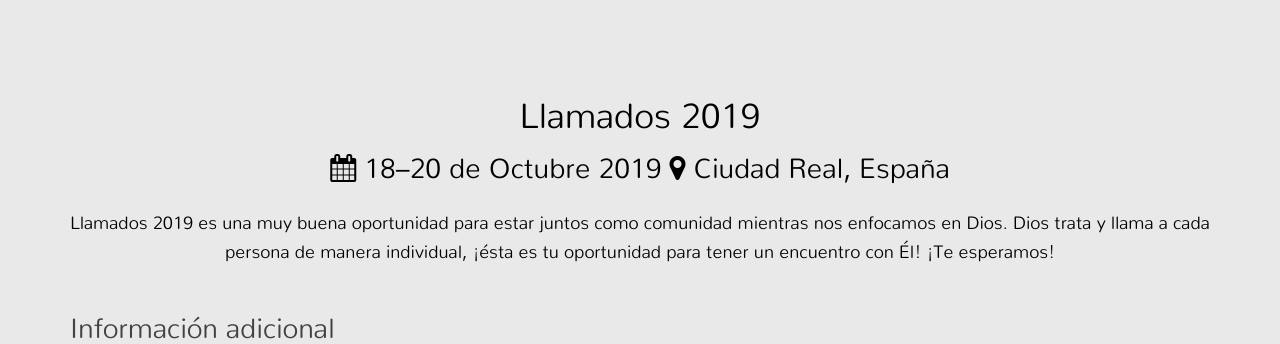
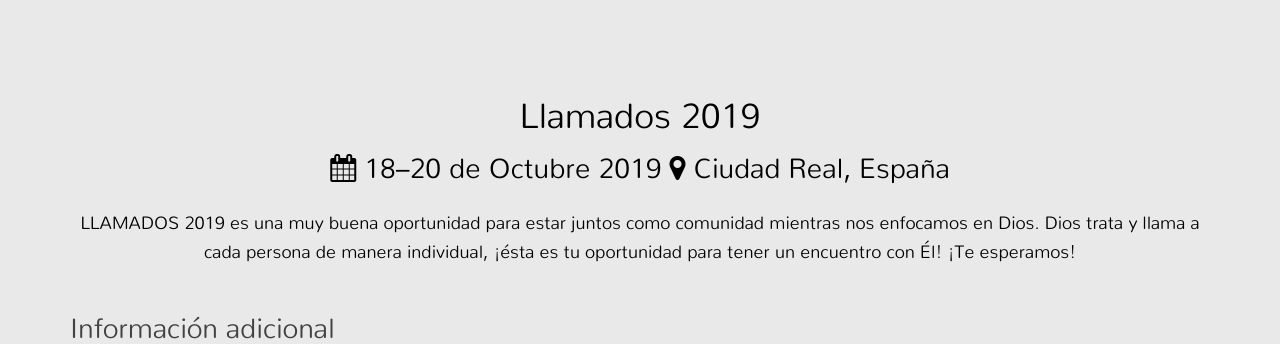
Before and after one commit to cristosalvador/cristosalvador.github.io, a Jekyll site: the page built from llamados.html, in a window 1280 px wide and 1384 px high, cut to the strip 164-508 px from the top of the window. Built offline with Jekyll 4.4.1, drawn with Linux system fonts in a browser that asks for light colours; nearby versions of some CDN libraries; comment, search, counter and statistics services are not loaded.

Commit message:
mayusculas

```diff
--- a/llamados.html
+++ b/llamados.html
@@ -17,7 +17,7 @@ mainimage : images/cimientos_final.jpg
                 <h1 class="hero-heading" style="text-align: center;">Llamados 2019</h1>
                 <h2><a href="https://ti.to/el-encuentro-2017/llamados-2019/es.ics"><i class="fa fa-calendar"></i> 18–20 de Octubre 2019</a>&nbsp;<a href="https://www.google.com/maps/place/Retiros+Betania/@38.9671296,-3.9619409,15z/data=!4m2!3m1!1s0x0:0xa09eb91116e2b1bf?sa=X&ved=2ahUKEwiU0ZnJjfXiAhWO1uAKHTNuA7YQ_BIwD3oECAsQCA" target="_blank"><i class="fa fa-map-marker"></i> Ciudad Real, España</a></h2>
                 <h3 class="color-highlight">
-                  Llamados 2019 es una muy buena oportunidad para estar juntos como comunidad mientras nos enfocamos en Dios.  Dios trata y llama a cada persona de manera individual, ¡ésta es tu oportunidad para tener un encuentro con Él! ¡Te esperamos!
+                  LLAMADOS 2019 es una muy buena oportunidad para estar juntos como comunidad mientras nos enfocamos en Dios.  Dios trata y llama a cada persona de manera individual, ¡ésta es tu oportunidad para tener un encuentro con Él! ¡Te esperamos!
                     </h3>
             </div>
         </div>
```
